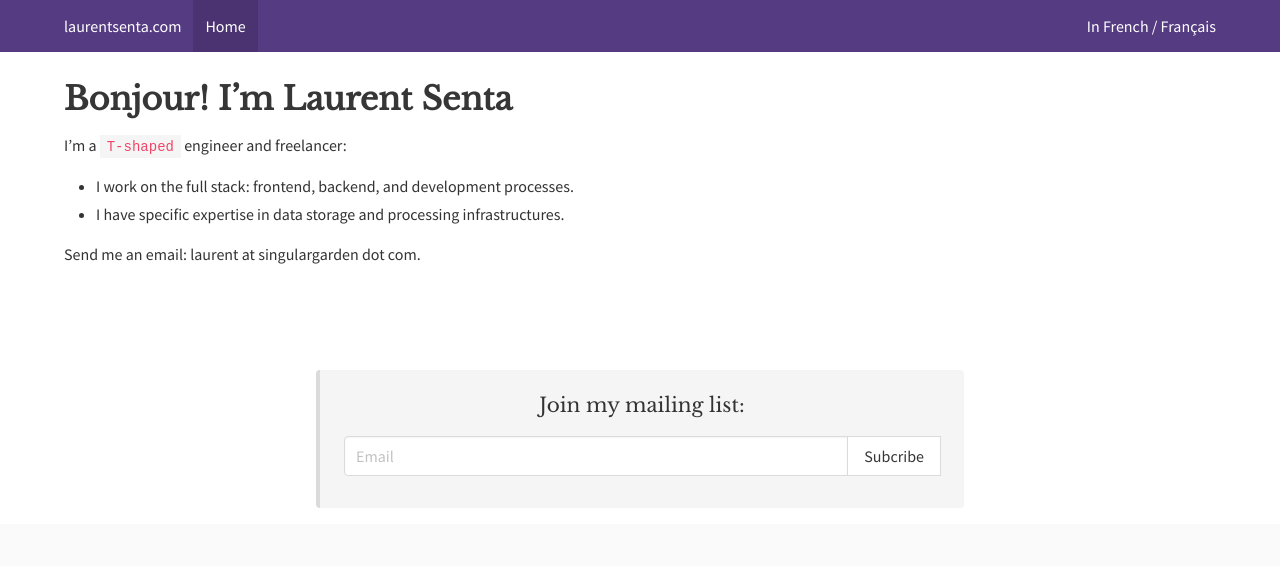
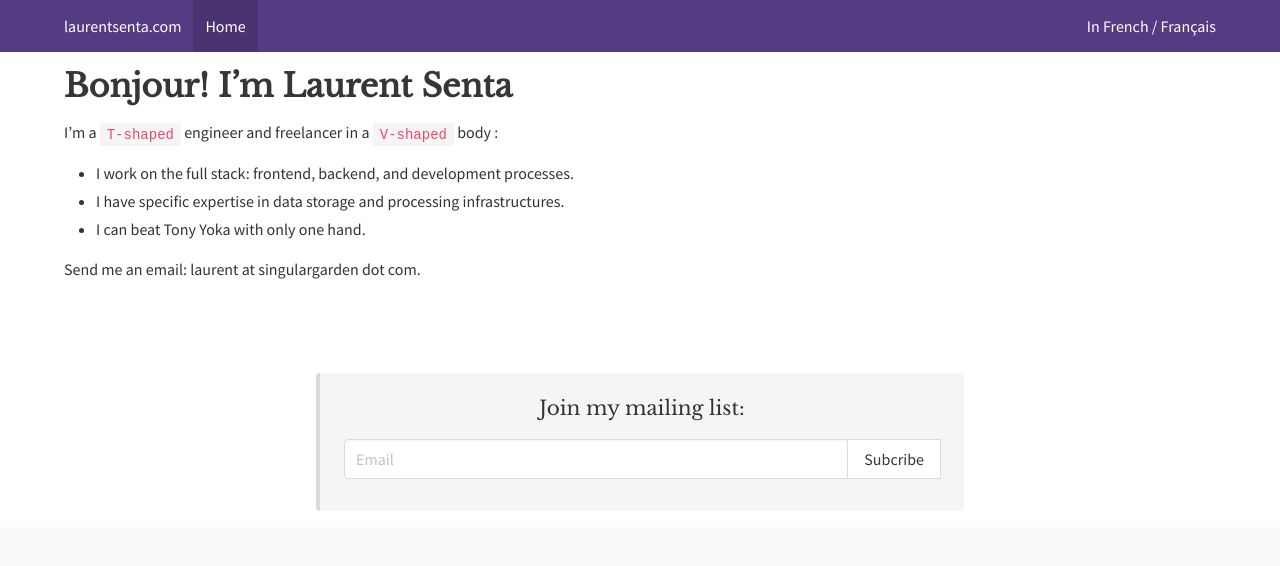
Before and after one commit to dchavanoud/lsenta.github.io, a plain HTML site: page index.html in a window 1280 px wide. Shown: the top 566 px of the page. Drawn offline with nearby package versions, Linux system fonts and the light colour scheme.

Commit message:
Major_modifications

```diff
--- a/index.html
+++ b/index.html
@@ -95,10 +95,11 @@ In French / Français
 <main class="container layout-page">
 	<article class="content">
 		<h1 id="bonjour-im-laurent-senta">Bonjour! I&rsquo;m Laurent Senta</h1>
-<p>I&rsquo;m a <code>T-shaped</code> engineer and freelancer:</p>
+<p>I&rsquo;m a <code>T-shaped</code> engineer and freelancer in a <code>V-shaped</code> body :</p>
 <ul>
 <li>I work on the full stack: frontend, backend, and development processes.</li>
 <li>I have specific expertise in data storage and processing infrastructures.</li>
+<li>I can beat Tony Yoka with only one hand.</li>
 </ul>
 <p>Send me an email: laurent at singulargarden dot com.</p>
 
```
